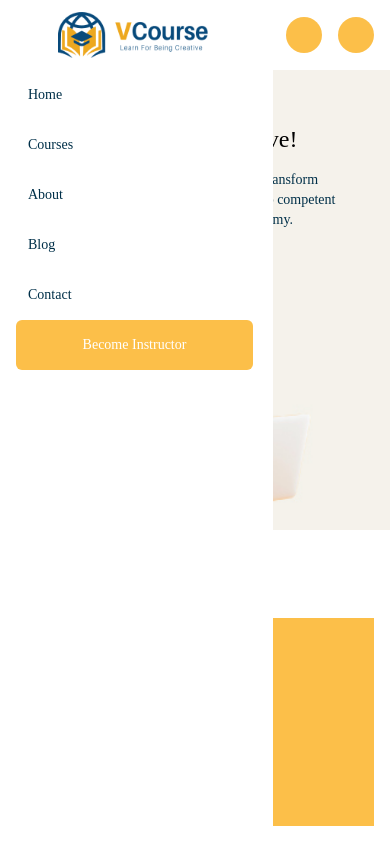
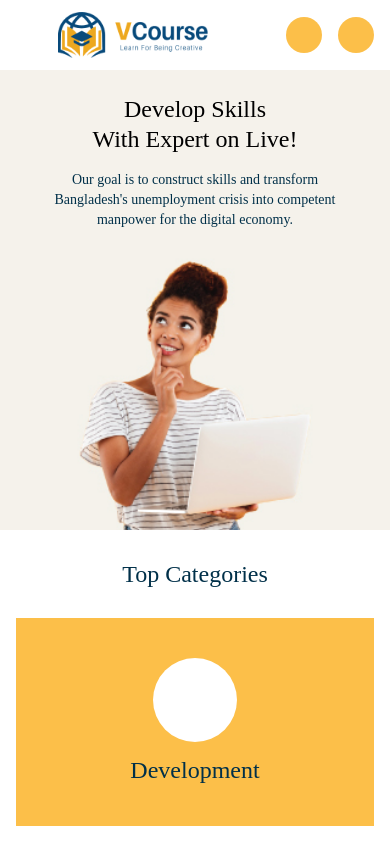
Before and after one commit to webdevbiswaajit/VCourse, a React (Create React App) app: page / in a window 390 px wide. Shown: the top 844 px of the page. Built offline with nearby package versions, Linux system fonts and the light colour scheme; some icons are missing; a web font is replaced by a local one.

Commit message:
Toggle nav

```diff
--- a/src/App.css
+++ b/src/App.css
@@ -211,6 +211,10 @@ body {
   background: transparent !important;
 }
 
+.mobile-menu_icon {
+  display: none;
+}
+
 /* =================MenuBar================ */
 /* Small device */
 @media (min-width: 640px) {
@@ -240,7 +244,7 @@ body {
     margin-left: 20px;
   }
 
-  .menu_item {
+  .nav-link-mobile {
     display: block;
     position: absolute;
     background: #fff;
@@ -253,9 +257,17 @@ body {
 
   }
 
-  .menu_item li {
+  .nav-link-mobile li {
     padding-top: 15px;
     padding-bottom: 15px;
+  }
+
+  .mobile-menu_icon {
+    display: block;
+  }
+
+  .menu_item {
+    display: none;
   }
 
 
--- a/src/Component/Common/Menu.js
+++ b/src/Component/Common/Menu.js
@@ -3,21 +3,33 @@ import "../../App.css";
 import logo from "../../Img/VCourse.png";
 import { Link } from "react-router-dom";
 import { Icon } from "@iconify/react";
+import { useState } from "react";
 
 function Menu() {
+  const [mobile, setMobile] = useState(false);
   return (
     <>
       <div className="menu_bar">
         <div className="container mx-auto main_menu ">
           <div className="logo_area ml-2 py-3 flex items-center justify-between">
-            <div className=" text-3xl text-black font-bold">
-              <Icon icon="gg:menu-right-alt" />
-            </div>
+            <button
+              className=" text-3xl text-black font-bold mobile-menu_icon"
+              onClick={() => setMobile(!mobile)}
+            >
+              {mobile ? (
+                <Icon icon="fluent-emoji-high-contrast:cross-mark" />
+              ) : (
+                <Icon icon="gg:menu-right-alt" />
+              )}
+            </button>
             <img className="" src={logo} alt="....." />
           </div>
           <div className="total_menu">
             <div className="">
-              <ul className="menu_item">
+              <ul
+                className={mobile ? "nav-link-mobile" : "menu_item"}
+                onClick={() => setMobile(false)}
+              >
                 <li className="  text-sm text-black font-slab px-7  hover:bg-khaki">
                   <Link to="/home">Home</Link>
                 </li>
```
